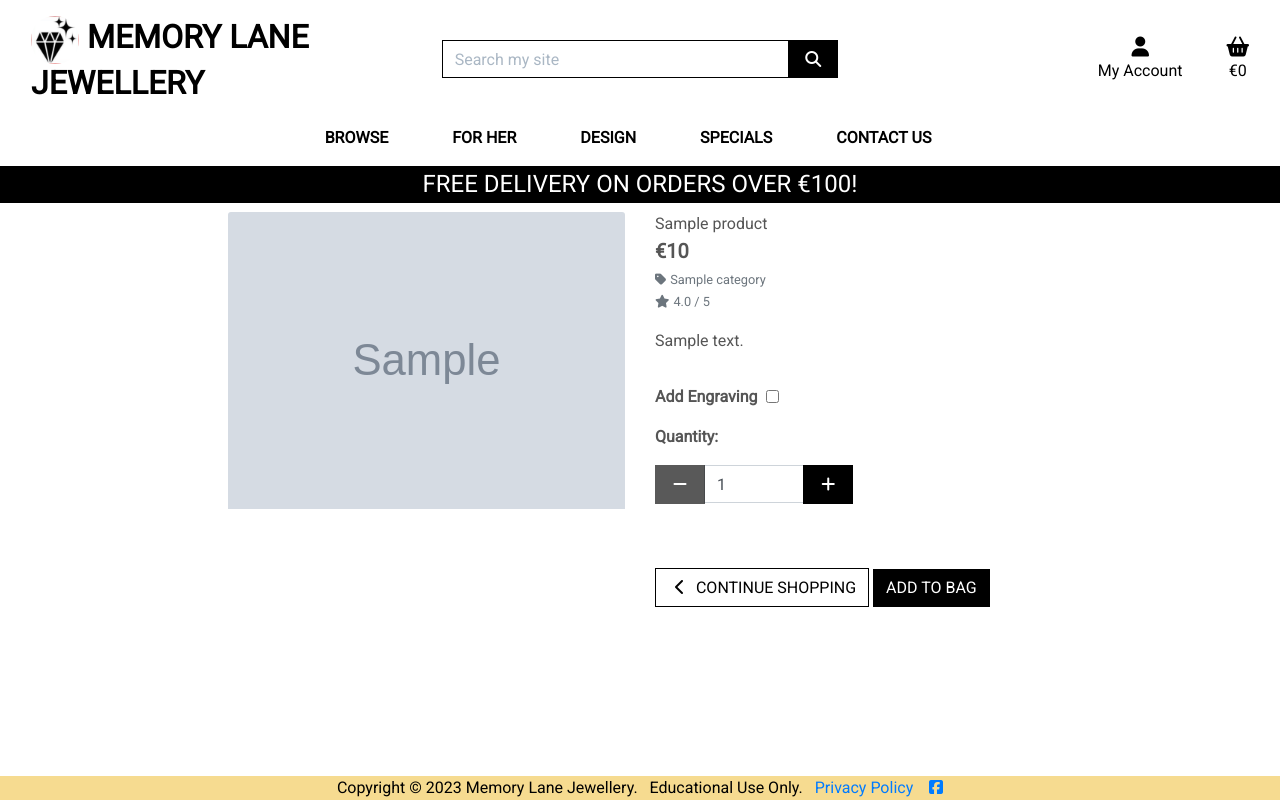
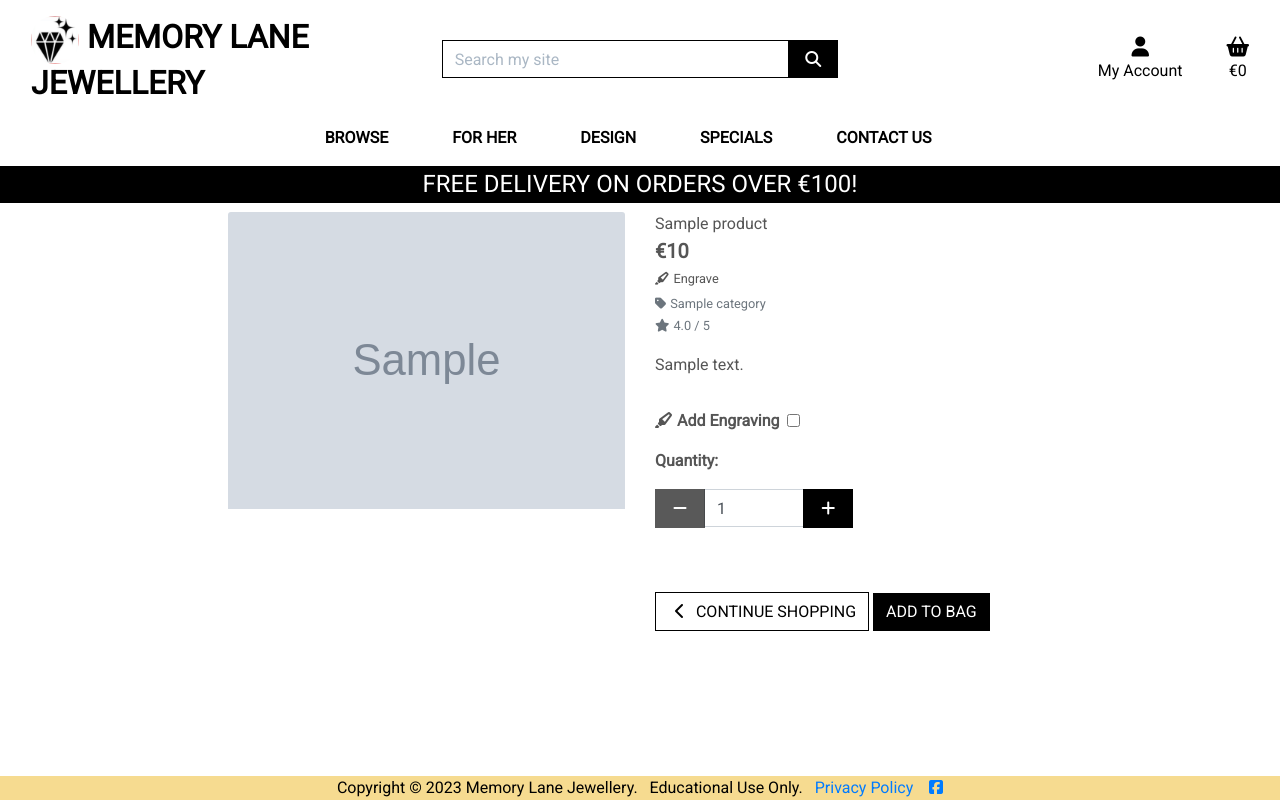
Before and after one commit to siobhain/ccdshop, a Django app: page /products/1 in a window 1280 px wide. Run offline with Django 3.2, Linux system fonts and the light colour scheme; tables that the repository leaves empty hold one stand-in row (values such as "Sample post"); grey boxes marked "Sample" are stand-in pictures; some libraries are stand-ins or nearby versions.

Commit message:
Products - Add fa icons for size & engraving to templates

```diff
--- a/products/templates/products/product_detail.html
+++ b/products/templates/products/product_detail.html
@@ -32,6 +32,16 @@
                 <div class="product-details-container mb-5 mt-md-5">
                     <p class="mb-0">{{ product.name }}</p>
                     <p class="lead mb-0 text-left font-weight-bold">€{{ product.price }}</p>
+                    {% if product.sizeable %}
+                        <small class="small mt-1 mb-0">
+                            <i class="fas fa-wrench mr-1"></i>Sizeable
+                        </small>
+                    {% endif %}
+                    {% if product.engrave %}
+                        <small class="small mt-1 mb-0">
+                            <i class="fas fa-highlighter mr-1"></i>Engrave
+                        </small>
+                    {% endif %}
                     {% if product.category %}
                         <p class="small mt-1 mb-0">
                             <a class="text-muted" href="{% url 'products' %}?category={{ product.category.name }}">
@@ -57,7 +67,7 @@
                             {% with s=product.sizeable e=product.engrave %}
                                 {% if s %}
                                     <div class="col-12">
-                                        <p><strong>Size:</strong></p>
+                                        <p><strong><i class="fas fa-wrench"></i> Size:</strong></p>
                                         <select class="form-control rounded-0 w-50" name="product_size" id='id_product_size'>
                                             <option value="xs">XS</option>
                                             <option value="s">S</option>
@@ -69,6 +79,7 @@
                                 {% endif %}
                                 {% if e %}
                                     <div class="col-12 mt-3">
+                                        <i class="fas fa-highlighter"></i>
                                         <label class="form-check-label" for="engrave_checkbox"><strong>Add Engraving</strong></label>
                                         <input class="form-check-input ml-2 mr-0" type="checkbox" id="engrave_checkbox" name="engrave_checkbox">
                                         <div id="engrave_div" class="d-none">
```
Also changed, not shown: products/templates/products/products.html (+10 -0 lines), README.md, media/goldiscsilver.jpg (added).
